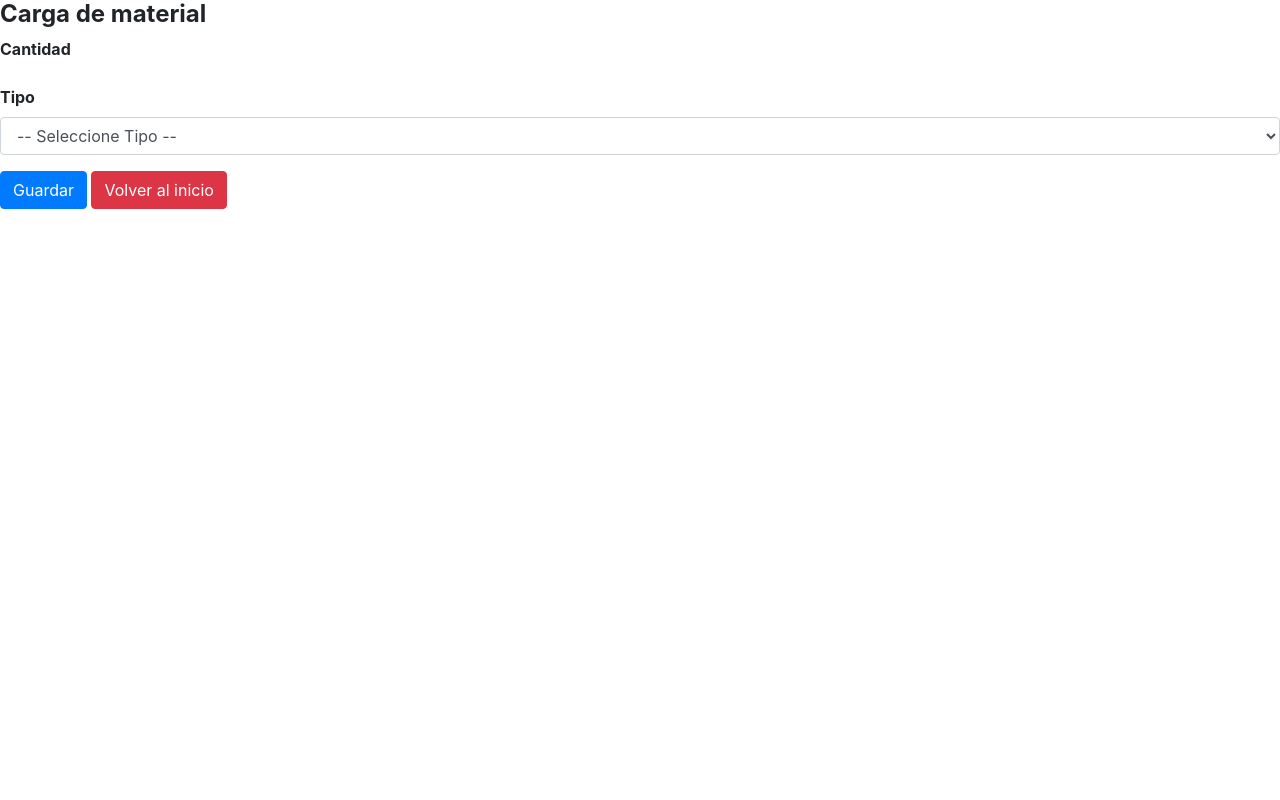
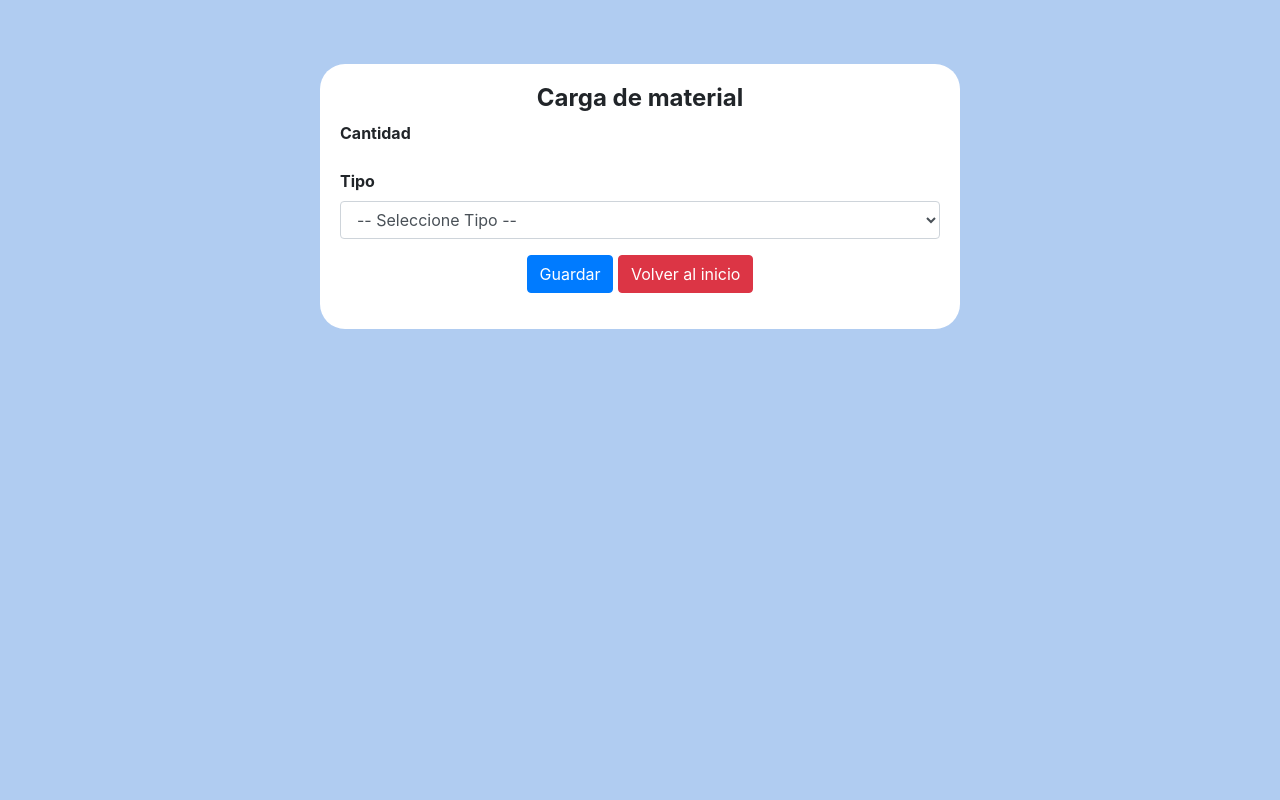
Before and after one commit to AiluOliveras/Ecocycle, a Django app: template eco/templates/materiales/create.html in a window 1280 px wide. Run offline with Django 3.2, Linux system fonts and the light colour scheme; the template is opened without the code that fills it, so the values that code supplies are empty; some libraries are stand-ins or nearby versions.

Commit message:
Centro y colores en formularios

```diff
--- a/eco/templates/materiales/create.html
+++ b/eco/templates/materiales/create.html
@@ -1,5 +1,4 @@
 <html>
-
     <head>
         {# Cargamos libreria bootstrap #}
         {% load bootstrap4 %}
@@ -7,19 +6,19 @@
         {% bootstrap_css %}
         {# Archivos #}
         {% load static %}
-
     </head>
 
-    <body>
+    <body style="background-color:#b0ccf1;border-radius: 25px;margin-top: 10px;">
         {# JS y jquery bootstrap #}
         {% bootstrap_javascript jquery='full' %}
         {# Widget Tweaks carga las cajas de texto #}
         {% load widget_tweaks %}
 
-        <h4 style="font-weight:bold;">Carga de material</h4>
+        <div style="margin-top: 5%;margin-right: 25%;margin-left: 25%;background-color:white;border-radius: 25px; padding: 20px;">
+            <h4 class="text-center" style="font-weight:bold;">Carga de material</h4>
 
-        <div class="col-sm-10"></div>
             <form method="post" enctype="multipart/form-data">
+                {% csrf_token %}
                 <div class="form-group">
                     <label for="cantidad" style="font-weight:bold;">Cantidad</label>
                     {{ form.cantidad|add_class:"form-control" }}
@@ -35,12 +34,11 @@
                     </select>
                 </div>
 
-
-
-                <button type="submit" class="btn btn-primary">Guardar</button>
-                <a href="/inicio" type="submit" class="btn btn-danger">Volver al inicio</a>
-
+                <div class="text-center">
+                    <button type="submit" class="btn btn-primary">Guardar</button>
+                    <a href="/inicio" class="btn btn-danger">Volver al inicio</a>
+                </div>
             </form>
-
         </div>
     </body>
+</html>
```
Also changed, not shown: eco/templates/formularios/create.html (+11 -12 lines), eco/templates/formularios/detail.html (+10 -12 lines), 1 other file.
